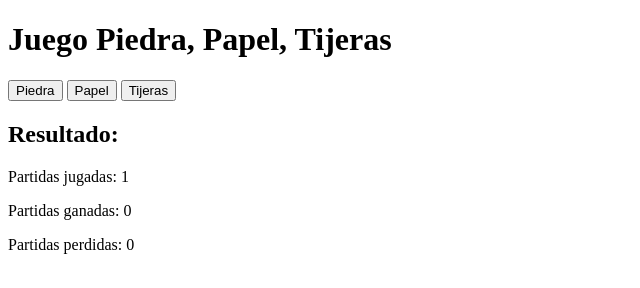
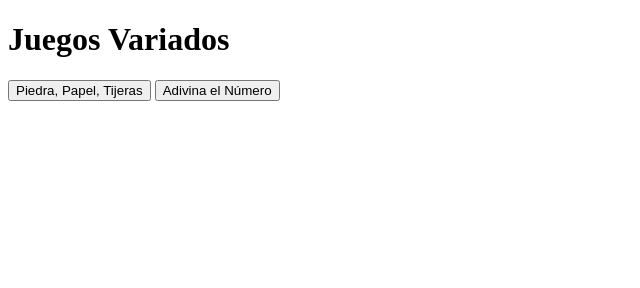
Before and after one commit to IBonaventura/tercerapreentregaIgnacioBonaventura, a plain HTML site: page index.html in a window 1280 px wide. Shown: the whole page, without its empty margins (0-640 px from the left). Drawn offline with Linux system fonts and the light colour scheme.

Commit message:
Update index.html
cambios en la tercera pre entrega

```diff
--- a/index.html
+++ b/index.html
@@ -1,22 +1,35 @@
 <!DOCTYPE html>
 <html>
 <head>
-    <title>Juego Piedra, Papel, Tijeras</title>
+    <title>Juegos Variados</title>
 </head>
 <body>
-    <h1>Juego Piedra, Papel, Tijeras</h1>
+    <h1>Juegos Variados</h1>
     <div>
+        <button id="piedra">Piedra, Papel, Tijeras</button>
+        <button id="adivinaNumero">Adivina el Número</button>
+    </div>
+
+    <div id="juegoPiedraPapelTijeras" style="display: none;">
+        <h2>Juego Piedra, Papel, Tijeras</h2>
         <button id="piedra">Piedra</button>
         <button id="papel">Papel</button>
         <button id="tijeras">Tijeras</button>
+        <p>Resultado: <span id="resultado"></span></p>
+        <p>Partidas jugadas: <span id="partidasJugadas">0</span></p>
+        <p>Partidas ganadas: <span id="partidasGanadas">0</span></p>
+        <p>Partidas perdidas: <span id="partidasPerdidas">0</span></p>
     </div>
 
-    <h2>Resultado:</h2>
-    <p id="resultado"></p>
-    <p>Partidas jugadas: <span id="partidasJugadas">0</span></p>
-    <p>Partidas ganadas: <span id="partidasGanadas">0</span></p>
-    <p>Partidas perdidas: <span id="partidasPerdidas">0</span></p>
+    <div id="juegoAdivinaNumero" style="display: none;">
+        <h2>Adivina el Número</h2>
+        <p>Intenta adivinar un número entre 1 y 10.</p>
+        <input type="number" id="numeroUsuario" min="1" max="10">
+        <button id="adivina">Adivina</button>
+        <p id="resultadoAdivina"></p>
+        <p>Intentos restantes: <span id="intentosRestantes"></span></p>
+    </div>
 
-    <script src="juego.js"></script>
+    <script src="juegos.js"></script>
 </body>
 </html>
```
